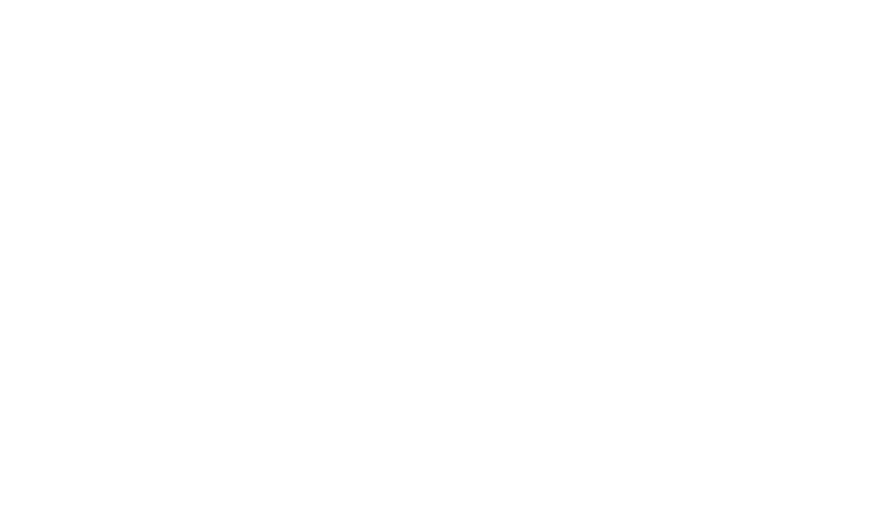
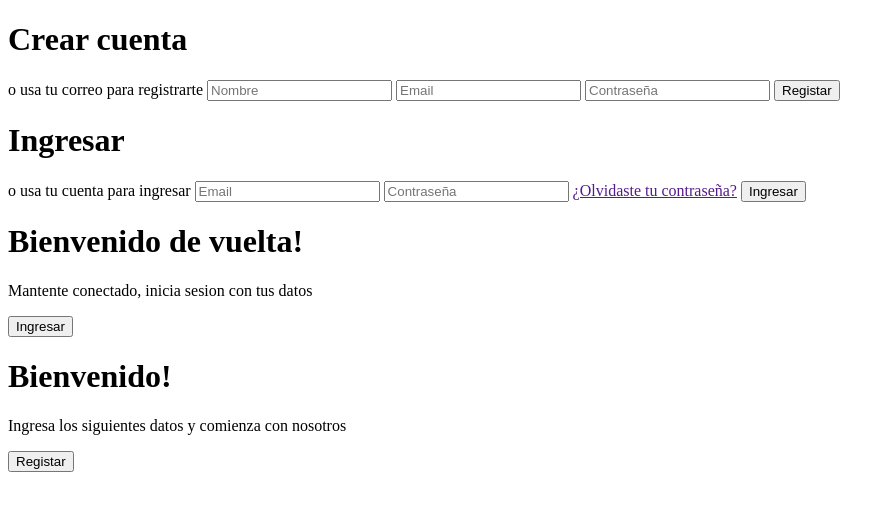
Before and after one commit to Mike1720/proyect1, a plain HTML site: page index.html in a window 1280 px wide. Shown: the whole page, without its empty margins (0-895 px from the left). Drawn offline with Linux system fonts and the light colour scheme.

Commit message:
Estructura de LogIn

```diff
--- a/index.html
+++ b/index.html
@@ -1,5 +1,5 @@
 <!DOCTYPE html>
-<html lang="en">
+<html lang="es">
 
 <head>
     <meta charset="UTF-8">
@@ -11,7 +11,54 @@
 
 <body>
 
+    <div class="container" id="container">
+        <div class="form-container sign-up-container">
+            <form action="#">
+                <h1>Crear cuenta</h1>
+                <div class="social-container">
+                    <a href=""><i class="fab fa-facebook-f"></i></a>
+                    <a href=""><i class="fab fa-google-plus-g"></i></a>
+                    <a href=""><i class="fab fa-linkedin-in"></i></a>
+                </div>
+                <span>o usa tu correo para registrarte</span>
+                <input type="text" placeholder="Nombre">
+                <input type="email" placeholder="Email">
+                <input type="password" placeholder="Contraseña">
+                <button>Registar</button>
+            </form>
+        </div>
 
+        <div class="form-container sign-in-container">
+            <form action="#">
+                <h1>Ingresar</h1>
+                <div class="social-container">
+                    <a href=""><i class="fab fa-facebook-f"></i></a>
+                    <a href=""><i class="fab fa-google-plus-g"></i></a>
+                    <a href=""><i class="fab fa-linkedin-in"></i></a>
+                </div>
+                <span>o usa tu cuenta para ingresar</span>
+                <input type="email" placeholder="Email">
+                <input type="password" placeholder="Contraseña">
+                <a href="">¿Olvidaste tu contraseña?</a>
+                <button>Ingresar</button>
+            </form>
+        </div>
+
+        <div class="overlay-container">
+            <div class="overlay">
+                <div class="overlay-panel overlay-left">
+                    <h1>Bienvenido de vuelta!</h1>
+                    <p>Mantente conectado, inicia sesion con tus datos</p>
+                    <button class="ghost" id="signIn">Ingresar</button>
+                </div>
+            </div>
+            <div class="overlay-panel overlay-right">
+                <h1>Bienvenido!</h1>
+                <p>Ingresa los siguientes datos y comienza con nosotros</p>
+                <button class="ghost" id="signUp">Registar</button>
+            </div>
+        </div>
+    </div>
 
     <script src="./controllers/index.js"></script>
 </body>
```
